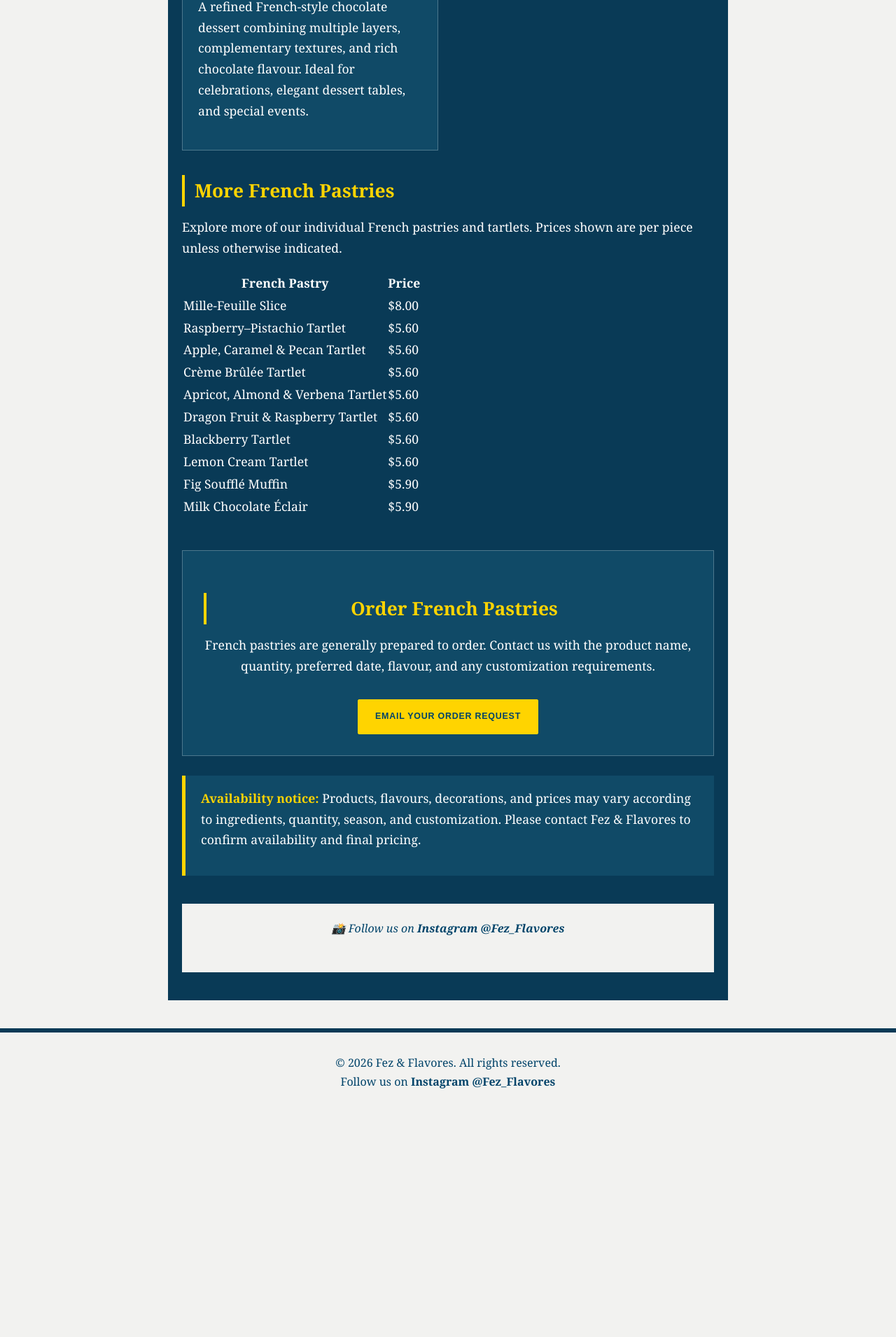
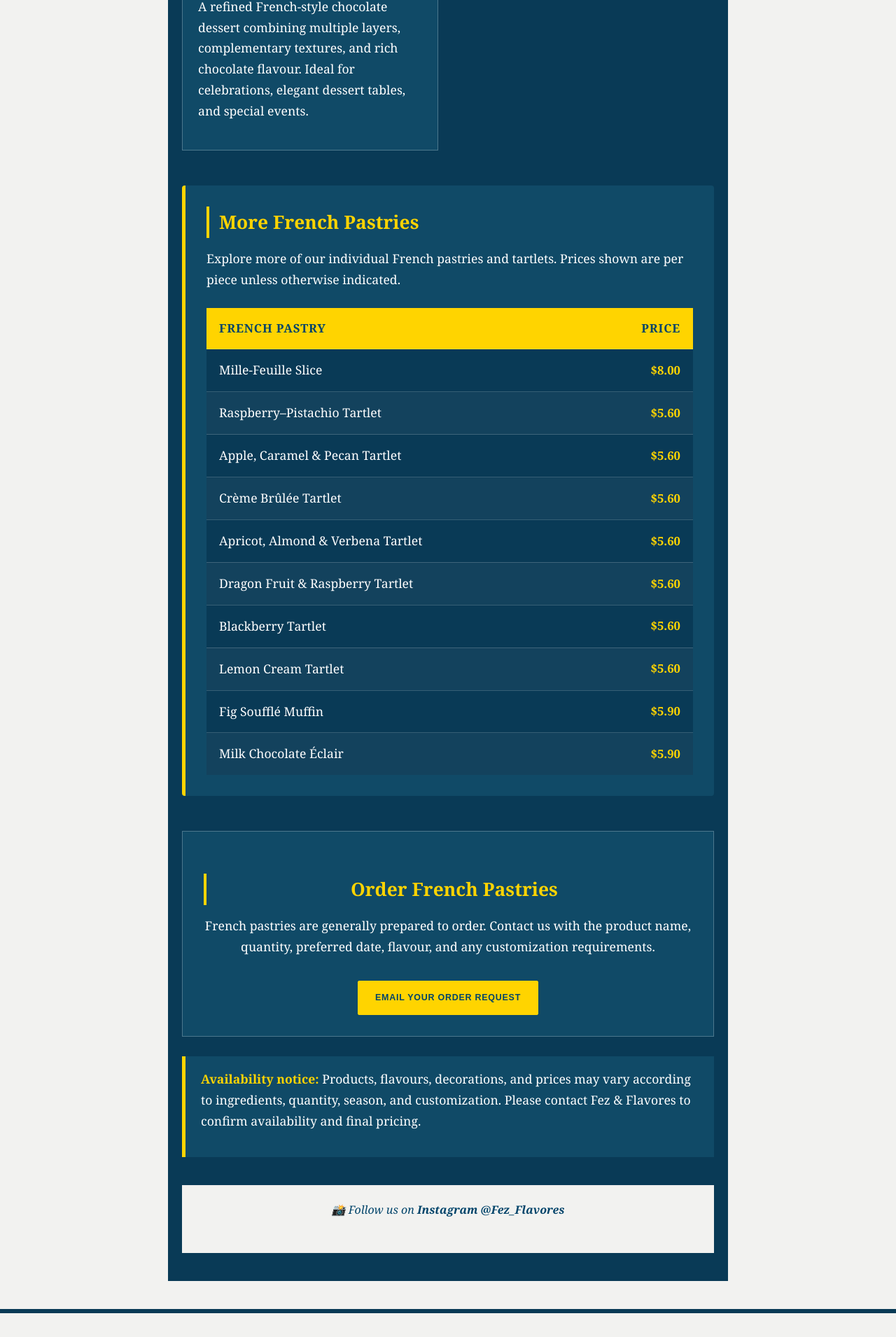
Before and after one commit to AKSELHACH/fez-and-flavores-blog, a Jekyll site: the page built from _posts/2026-08-02-french-pastry-collection.md, in a window 1280 px wide. Shown: the part 2866-4776 px from the top of the page at 70% size. Built offline with Jekyll 4.4.1, drawn with Linux system fonts in a browser that asks for light colours; before the commit the page ends 4455 px from its top, so only the background shows below that.

Commit message:
Style French pastry price menu

```diff
--- a/assets/css/style.css
+++ b/assets/css/style.css
@@ -1126,3 +1126,93 @@ footer a:hover {
     height: auto;
     object-fit: contain;
 }
+/* French pastry price menu */
+
+.pastry-price-menu {
+    margin: 50px 0;
+    padding: 30px;
+    color: var(--fez-white);
+    background-color: var(--fez-teal-light);
+    border-left: 5px solid var(--fez-gold);
+    border-radius: 4px;
+}
+
+.pastry-price-menu > h2 {
+    margin-top: 0;
+    color: var(--fez-gold);
+}
+
+.pastry-price-menu > p {
+    margin-bottom: 25px;
+    color: var(--fez-white);
+}
+
+.pastry-table-wrapper {
+    width: 100%;
+    overflow-x: auto;
+}
+
+.pastry-menu-table {
+    width: 100%;
+    border-collapse: collapse;
+    color: var(--fez-white);
+    background-color: var(--fez-teal);
+}
+
+.pastry-menu-table th,
+.pastry-menu-table td {
+    padding: 15px 18px;
+    text-align: left;
+    border-bottom: 1px solid rgba(255, 255, 255, 0.18);
+}
+
+.pastry-menu-table th {
+    color: var(--fez-blue);
+    background-color: var(--fez-gold);
+    font-size: 1.05rem;
+    text-transform: uppercase;
+    letter-spacing: 0.05em;
+}
+
+.pastry-menu-table th:last-child,
+.pastry-menu-table td:last-child {
+    width: 110px;
+    text-align: right;
+    white-space: nowrap;
+}
+
+.pastry-menu-table td:last-child {
+    color: var(--fez-gold);
+    font-weight: 700;
+    font-size: 1.05rem;
+}
+
+.pastry-menu-table tbody tr:nth-child(even) {
+    background-color: rgba(255, 255, 255, 0.04);
+}
+
+.pastry-menu-table tbody tr:hover {
+    background-color: rgba(34, 179, 196, 0.18);
+}
+
+.pastry-menu-table tbody tr:last-child td {
+    border-bottom: none;
+}
+
+/* French pastry menu on mobile */
+
+@media (max-width: 600px) {
+    .pastry-price-menu {
+        padding: 20px 15px;
+    }
+
+    .pastry-menu-table th,
+    .pastry-menu-table td {
+        padding: 12px 10px;
+        font-size: 0.9rem;
+    }
+
+    .pastry-menu-table td:last-child {
+        font-size: 0.95rem;
+    }
+}
```
